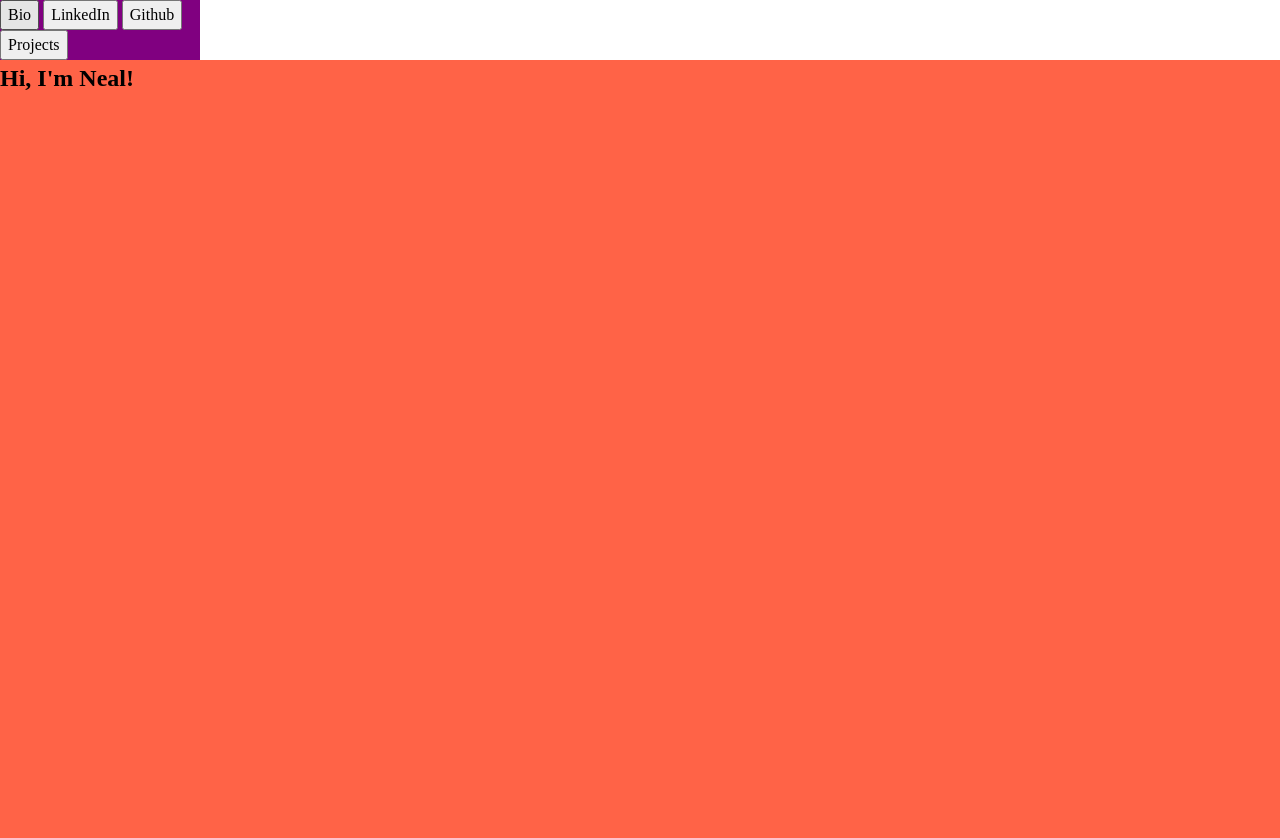
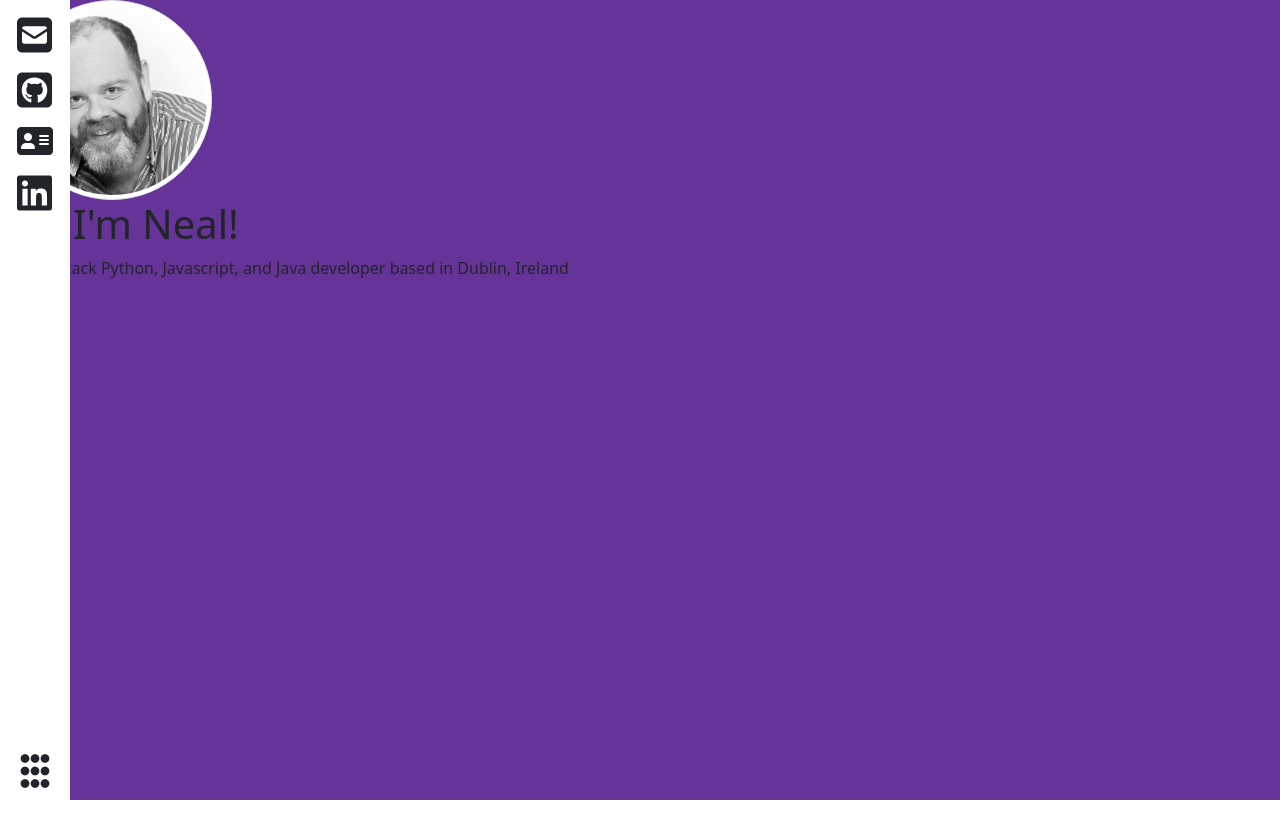
Before and after one commit to nealbrophy/portfolio, a plain HTML site: page index.html in a window 1280 px wide. After the commit the page ends 800 px from the top, so only its background shows below. Drawn offline with nearby package versions, Linux system fonts and the light colour scheme.

Commit message:
Implement panel with icons, blur overlay, and desktop intro

```diff
--- a/css/style.css
+++ b/css/style.css
@@ -1,65 +1,71 @@
-/*
-==============
-GLOBAL STYLES
-==============
-*/
-
-/*
-  1. Use a more-intuitive box-sizing model.
-*/
-*, *::before, *::after {
-  box-sizing: border-box;
-}
-/* 2. Remove default margin for common elements */
-body, h1, h2, h3, h4, h5, h6, p, figure, blockquote, ul, ol, dl, dt, dd {
-  margin: 0;
-}
-/*
-  3. Allow percentage-based heights in the application
-*/
 html, body {
-  height: 100%
-}
-/*
-  4. Improve the typography across the site.
-*/
-body {
-  line-height: 1.5;
-  -webkit-font-smoothing: antialiased;
-}
-/* 5. Make images easier to work with */
-img,
-picture {
-  max-width: 100%;
-  display: block;
-}
-/* 6. Inherit fonts for inputs and buttons */
-input, button, textarea, select {
-  font: inherit;
-}
-/*
-  7. Create a root stacking context
-*/
-#__next {
-  isolation: isolate;
-}
-
-/*
-===============
-GENERAL STYLES
-===============
-*/
-
-nav {
-	float: left;
-	height: 100%;
-	width: 200px;
-	background-color: purple;
+  height: 100%;
+  width: 100%;
 }
 
 main {
-	float: left;
-	height: 100%;
-	width: 100%;
-	background-color: tomato;
+  background-color: rebeccapurple;
+  position: relative;
+  flex-grow: 1;
 }
+
+nav {
+  height: 100%;
+}
+
+i {
+  font-size: 2.5rem;
+}
+
+.row {
+  height: 100%;
+  width: 100%;
+  margin: 0;
+
+}
+
+.panel {
+  position:  absolute;
+  left: 0;
+  height: 100%;
+  max-width: 70px;
+  z-index: 3;
+  background-color: white;
+  padding: 0;
+}
+
+.flexparent {
+  display: flex;
+  flex-direction: column;
+  justify-content: space-between;
+  align-content: center;
+}
+
+.fa-address-card {
+  font-size: 2rem;
+}
+
+.projects-button {
+  position: absolute;
+  bottom: 2px;
+  display: flex;
+  flex-direction: row;
+}
+
+.desk-intro img {
+  width: 200px;
+  height: 200px;
+  border-radius: 50%;
+}
+
+.overlay {
+  display: none;
+  backdrop-filter: blur(6px);
+  position: absolute;
+  width: 100%;
+  height: 100%;
+  z-index: 2;
+  left: 0;
+  top: 0;
+  background-color: hsla(0, 100%, 0%, 0.35);
+}
--- a/index.html
+++ b/index.html
@@ -3,23 +3,77 @@
 <head>
 	<meta charset="utf-8">
 	<meta name="viewport" content="width=device-width, initial-scale=1">
+	<link href="https://cdn.jsdelivr.net/npm/bootstrap@5.1.3/dist/css/bootstrap.min.css" rel="stylesheet" integrity="sha384-1BmE4kWBq78iYhFldvKuhfTAU6auU8tT94WrHftjDbrCEXSU1oBoqyl2QvZ6jIW3" crossorigin="anonymous">
 	<link rel="stylesheet" href="css/style.css">
+	<script src="https://kit.fontawesome.com/624307dae0.js" crossorigin="anonymous"></script>
 	<title>NealOS</title>
 </head>
 <body>
-	<header>
-		<nav>
-			<button>Bio</button>
-			<button>LinkedIn</button>
-			<button>Github</button>
-			<button>Projects</button>
-		</nav>
-	</header>
-	<main>
-		<section>
-			<h1>Hi, I'm Neal!</h1>
-		</section>
-	</main>
-	<footer></footer>
+	<div class="row">
+		<!-- HEADER W/ NAV -->
+		<header class="panel">
+			<nav class="navbar flexparent">
+				<ul class="navbar-nav flexparent">
+					<li class="nav-item"><a class="btn" data-bs-toggle="modal" data-bs-target="#contactModal"><i class="fas fa-envelope-square"></i></a></li>
+					<li class="nav-item"><a class="btn"><i class="fab fa-github-square"></i></a></li>
+					<li class="nav-item"><a class="btn"><i class="fas fa-address-card"></i></a></li>
+					<li class="nav-item"><a class="btn"><i class="fab fa-linkedin"></i></a></li>
+				</ul>
+				<a class="projects-button btn" onclick="layOver()">
+					<i class="fas fa-ellipsis-v"></i>
+					<i class="fas fa-ellipsis-v"></i>
+					<i class="fas fa-ellipsis-v"></i>
+				</a>
+			</nav>
+		</header>
+		<!-- MAIN DESKTOP AREA -->
+
+		<main class="col-12">
+			<div class="overlay"></div>
+			<section class="desk-intro">
+				<img src="images/neal.jpg" alt="" class="img-thumbnail">
+				<h1>Hi, I'm Neal!</h1>
+				<p>A Full Stack Python, Javascript, and Java developer based in Dublin, Ireland</p>
+			</section>
+		</main>
+
+		<!-- MODALS -->
+
+		<!-- Contact Modal -->
+		<div class="modal fade" id="contactModal" tabindex="-1" aria-labelledby="contactModalLabel" aria-hidden="true">
+		  <div class="modal-dialog">
+		    <div class="modal-content">
+		      <div class="modal-header">
+		        <h5 class="modal-title" id="contactModalLabel">LinkedIn/NealBrophy</h5>
+		        <button type="button" class="btn-close" data-bs-dismiss="modal" aria-label="Close"></button>
+		      </div>
+		      <div class="modal-body">
+		        INSERT CONTACT FORM
+		      </div>
+		      <div class="modal-footer">
+		        <button type="button" class="btn btn-secondary" data-bs-dismiss="modal">Close</button>
+		        <button type="button" class="btn btn-primary">Save changes</button>
+		      </div>
+		    </div>
+		  </div>
+		</div>
+	</div>
+	<script src="https://cdn.jsdelivr.net/npm/bootstrap@5.1.3/dist/js/bootstrap.bundle.min.js" integrity="sha384-ka7Sk0Gln4gmtz2MlQnikT1wXgYsOg+OMhuP+IlRH9sENBO0LRn5q+8nbTov4+1p" crossorigin="anonymous"></script>
+	<script>
+		function layOver() {
+			if (document.querySelector('.overlay').style.display == "block") {
+				document.querySelector('.overlay').style.display = "none";
+			} else {
+			document.querySelector('.overlay').style.display = "block";
+			}
+		}
+		function layOff(e) {
+			if (e.keyCode == 27) {
+			document.querySelector('.overlay').style.display = "none";
+			}
+		}
+
+		window.addEventListener('keydown', layOff);
+	</script>
 </body>
 </html>
```
Also changed, not shown: images/neal.jpg (added).
